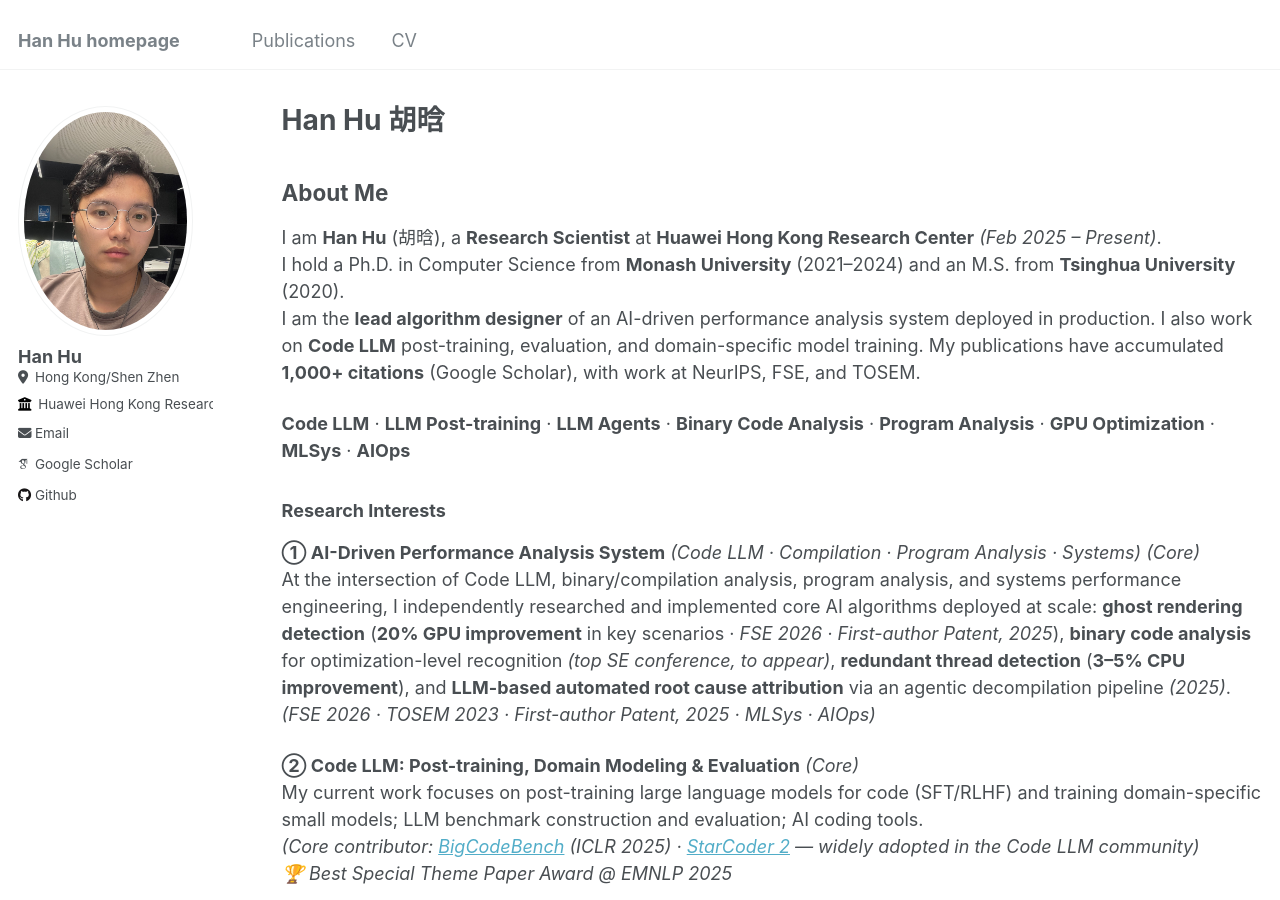
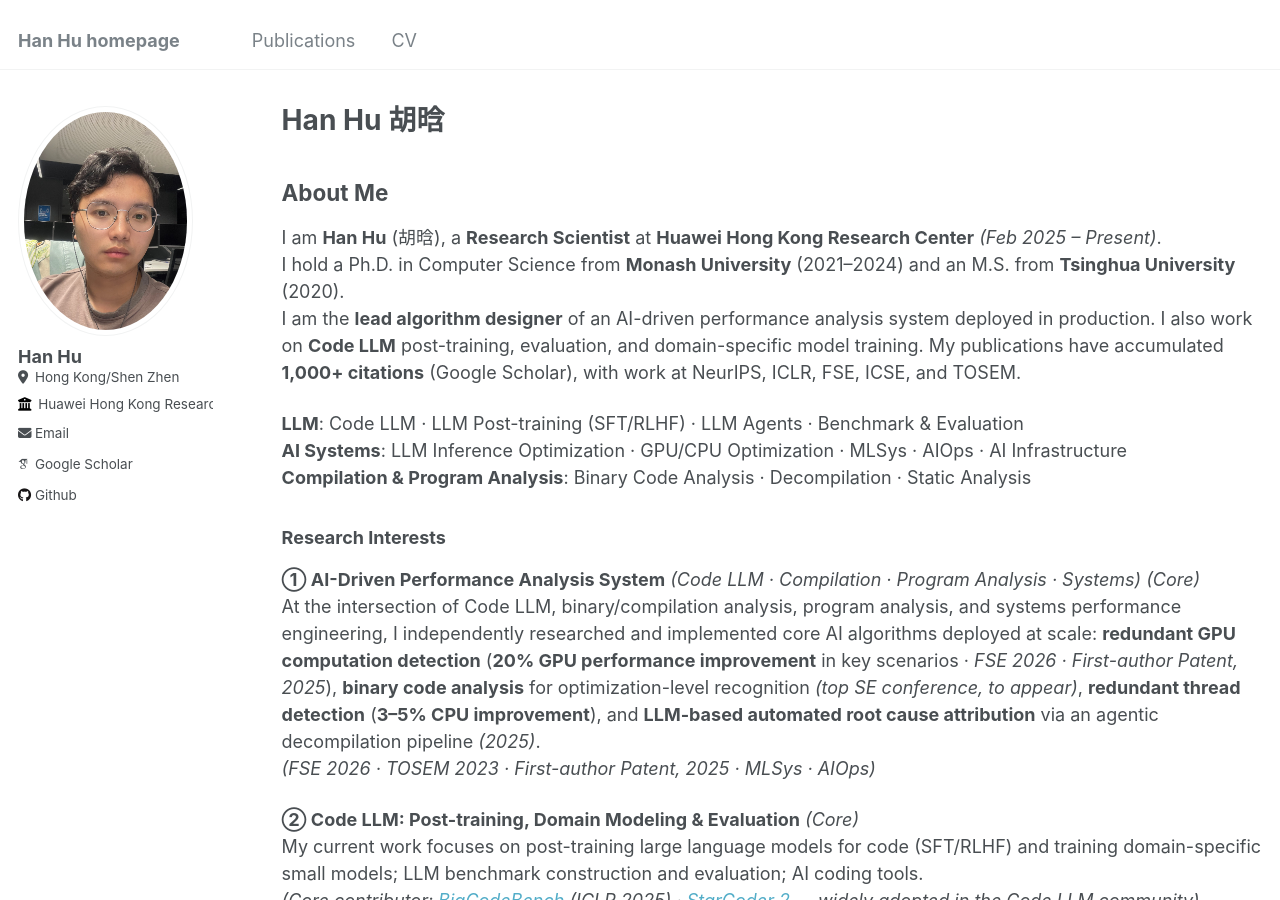
Before and after one commit to huhanGitHub/huhanGitHub.github.io, a Jekyll site: the page built from _pages/about.md, in a window 1280 px wide and 900 px high. Built offline with Jekyll 4.4.1, drawn with Linux system fonts in a browser that asks for light colours; some web fonts are replaced.

Commit message:
Refine keywords: AI Systems, LLM Inference Optimization, generalize GPU description, add ICLR/ICSE
Made-with: Cursor

```diff
--- a/_pages/about.md
+++ b/_pages/about.md
@@ -12,14 +12,16 @@ redirect_from:
 
 I am **Han Hu** (胡晗), a **Research Scientist** at **Huawei Hong Kong Research Center** *(Feb 2025 – Present)*.
 I hold a Ph.D. in Computer Science from **Monash University** (2021–2024) and an M.S. from **Tsinghua University** (2020).
-I am the **lead algorithm designer** of an AI-driven performance analysis system deployed in production. I also work on **Code LLM** post-training, evaluation, and domain-specific model training. My publications have accumulated **1,000+ citations** (Google Scholar), with work at NeurIPS, FSE, and TOSEM.
+I am the **lead algorithm designer** of an AI-driven performance analysis system deployed in production. I also work on **Code LLM** post-training, evaluation, and domain-specific model training. My publications have accumulated **1,000+ citations** (Google Scholar), with work at NeurIPS, ICLR, FSE, ICSE, and TOSEM.
 
-**Code LLM** · **LLM Post-training** · **LLM Agents** · **Binary Code Analysis** · **Program Analysis** · **GPU Optimization** · **MLSys** · **AIOps**
+**LLM**: Code LLM · LLM Post-training (SFT/RLHF) · LLM Agents · Benchmark & Evaluation
+**AI Systems**: LLM Inference Optimization · GPU/CPU Optimization · MLSys · AIOps · AI Infrastructure
+**Compilation & Program Analysis**: Binary Code Analysis · Decompilation · Static Analysis
 
 ### Research Interests
 
 **① AI-Driven Performance Analysis System** *(Code LLM · Compilation · Program Analysis · Systems)* *(Core)*
-At the intersection of Code LLM, binary/compilation analysis, program analysis, and systems performance engineering, I independently researched and implemented core AI algorithms deployed at scale: **ghost rendering detection** (**20% GPU improvement** in key scenarios · *FSE 2026 · First-author Patent, 2025*), **binary code analysis** for optimization-level recognition *(top SE conference, to appear)*, **redundant thread detection** (**3–5% CPU improvement**), and **LLM-based automated root cause attribution** via an agentic decompilation pipeline *(2025)*.
+At the intersection of Code LLM, binary/compilation analysis, program analysis, and systems performance engineering, I independently researched and implemented core AI algorithms deployed at scale: **redundant GPU computation detection** (**20% GPU performance improvement** in key scenarios · *FSE 2026 · First-author Patent, 2025*), **binary code analysis** for optimization-level recognition *(top SE conference, to appear)*, **redundant thread detection** (**3–5% CPU improvement**), and **LLM-based automated root cause attribution** via an agentic decompilation pipeline *(2025)*.
 *(FSE 2026 · TOSEM 2023 · First-author Patent, 2025 · MLSys · AIOps)*
 
 **② Code LLM: Post-training, Domain Modeling & Evaluation** *(Core)*
```
